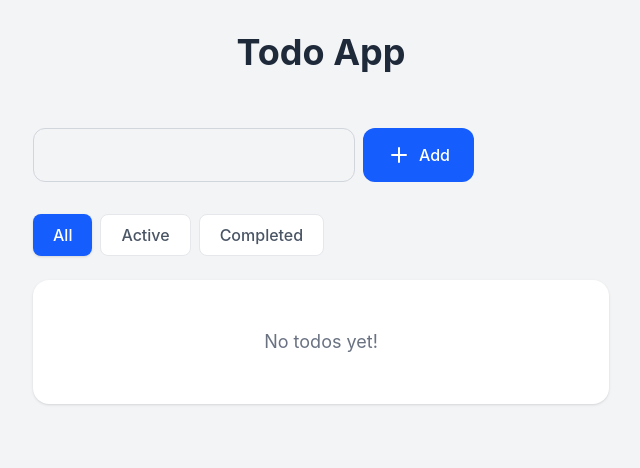
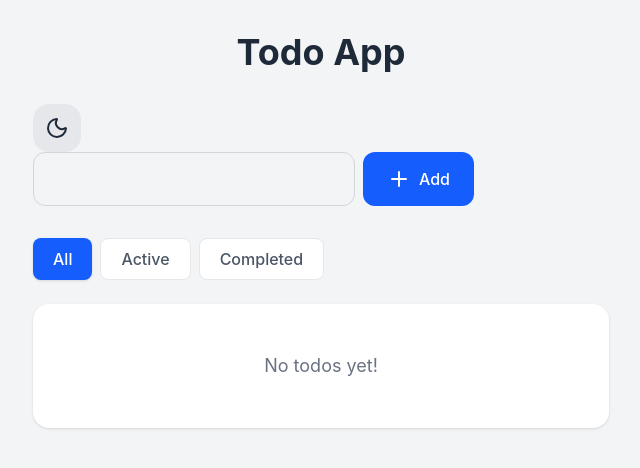
Before and after one commit to AleksandrKompanetc/todo, a React (Vite) app: page / in a window 1280 px wide. Shown: the top 468 px of the page, without its empty margins (319-959 px from the left). Built offline with nearby package versions, Linux system fonts and the light colour scheme.

Commit message:
created ThemeToggle component

```diff
--- a/src/components/ThemeToggle.tsx
+++ b/src/components/ThemeToggle.tsx
@@ -1,11 +1,18 @@
-import { useState, useEffect } from 'react'
 import { Moon, Sun } from 'lucide-react'
 import type { Theme } from '../types'
 
-export default function ThemeToggle() {
+interface Props {
+  isDark: boolean
+  onToggle: () => void
+}
+
+export default function ThemeToggle({ isDark, onToggle }: Props) {
   return (
-    <button>
-
+    <button
+      onClick={onToggle}
+      className='p-3 rounded-2xl bg-gray-200 dark:bg-gray-700 text-gray-800'
+    >
+      {isDark ? <Sun size={24} /> : <Moon size={24} />}
     </button>
   )
 }
```
